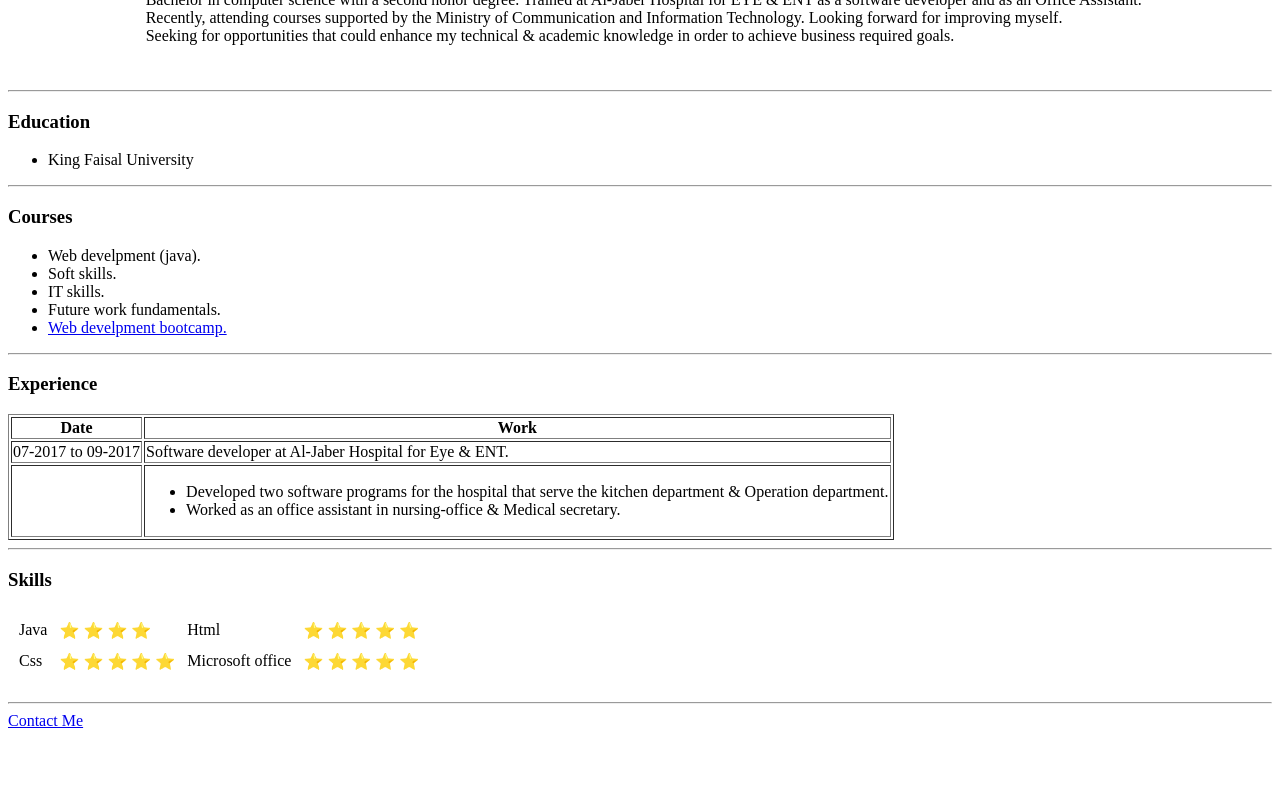
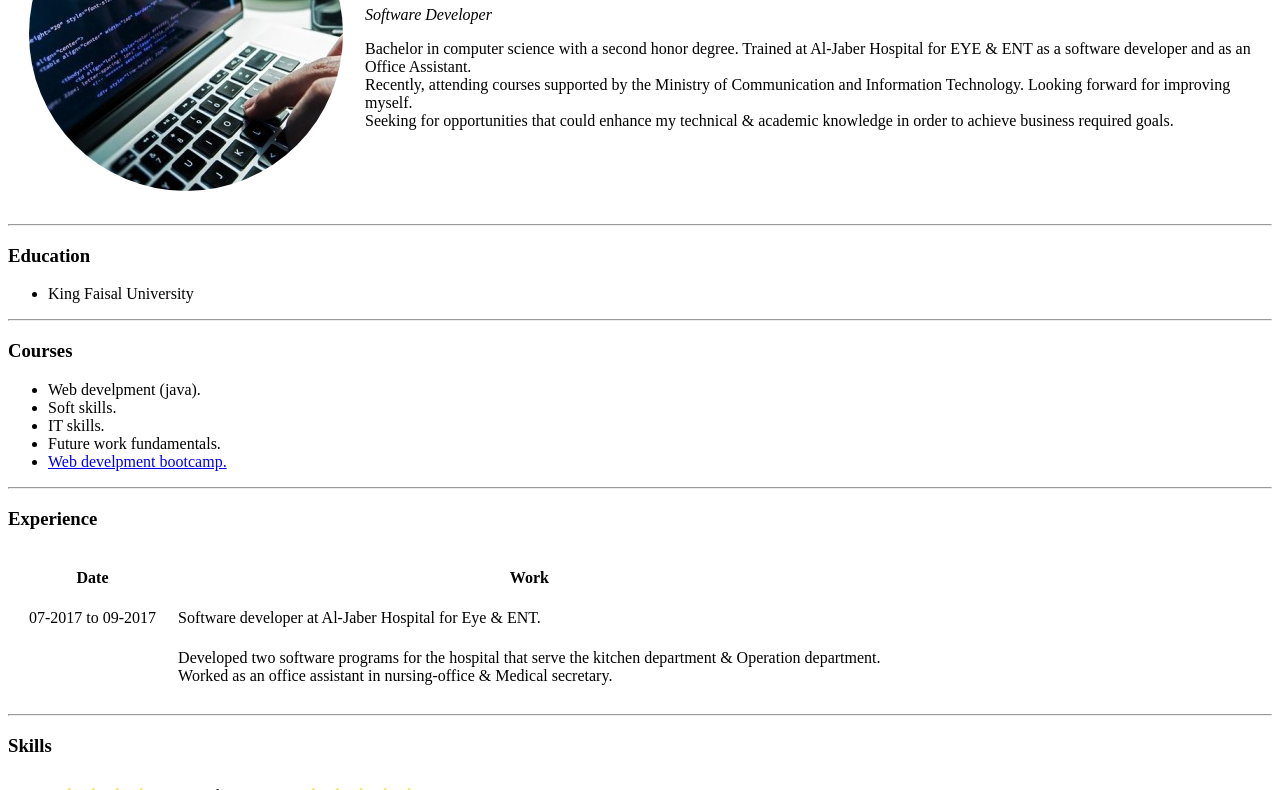
Before and after one commit to ZainabHAlkhalaf/cv, a plain HTML site: page index.html in a window 1280 px wide. Shown: the part 152-942 px from the top of the page. Before the commit the page ends 890 px from the top, so only its background shows below. Drawn offline with Linux system fonts and the light colour scheme.

Commit message:
Add files via upload

```diff
--- a/index.html
+++ b/index.html
@@ -7,17 +7,19 @@
 </head>
 
 <body>
-<table cellspacing="20" >
+  <table cellspacing="20">
     <tr>
-    <td>  <img src="imges/circle-cropped.png" alt="profile imge"> </td>
-    <td> <h1>Zainab Alkhalaf</h1>
+      <td> <img src="circle-cropped.png" alt="profile imge"> </td>
+      <td>
+        <h1>Zainab Alkhalaf</h1>
         <p><i>Software Developer </i> </p>
         <p>Bachelor in computer science with a second honor degree.
           Trained at Al-Jaber Hospital for EYE & ENT as a software developer and as an Office Assistant.<br>
           Recently, attending courses supported by the Ministry of Communication and Information Technology.
           Looking forward for improving myself.<br>
           Seeking for opportunities that could enhance my technical & academic knowledge in order to achieve business required goals.
-    </p></td>
+        </p>
+      </td>
     </tr>
   </table>
 
@@ -38,7 +40,7 @@
   </ul>
   <hr>
   <h3>Experience</h3>
-  <table border="1">
+  <table cellspacing="20">
     <thead>
       <tr>
         <th>Date</th>
@@ -48,16 +50,14 @@
     <tbody>
       <tr>
         <td>07-2017 to 09-2017</td>
-        <td>Software developer at Al-Jaber Hospital for Eye & ENT.  </td>
+        <td>Software developer at Al-Jaber Hospital for Eye & ENT. </td>
       </tr>
       <tr>
-        <td>   </td>
-        <td><ul>
-          <li>
-            Developed two software programs for the hospital that serve the kitchen department & Operation department.
-          </li>
-          <li>Worked as an office assistant in nursing-office & Medical secretary.</li>
-        </ul></td>
+        <td> </td>
+        <td>
+          Developed two software programs for the hospital that serve the kitchen department & Operation department.<br>
+          Worked as an office assistant in nursing-office & Medical secretary.
+        </td>
       </tr>
     </tbody>
   </table>
```
Lines whose indentation alone changed are shown as unchanged.
